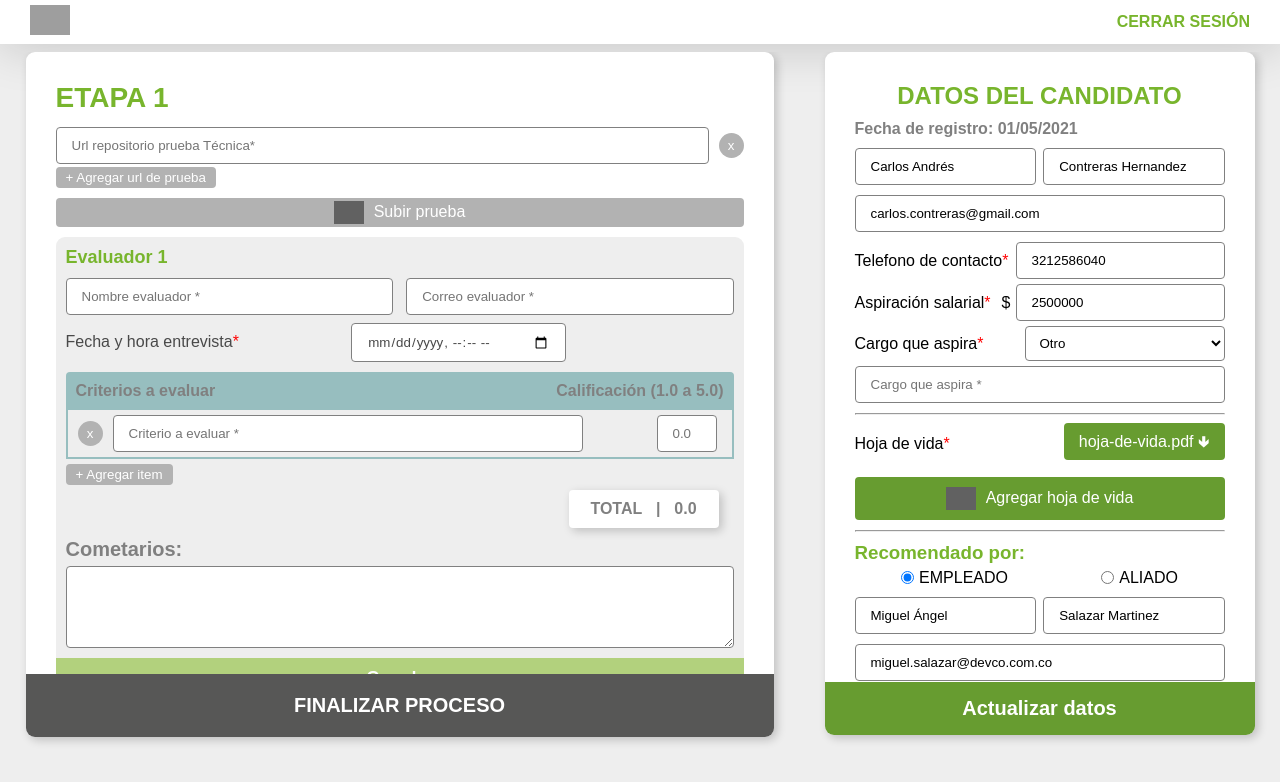
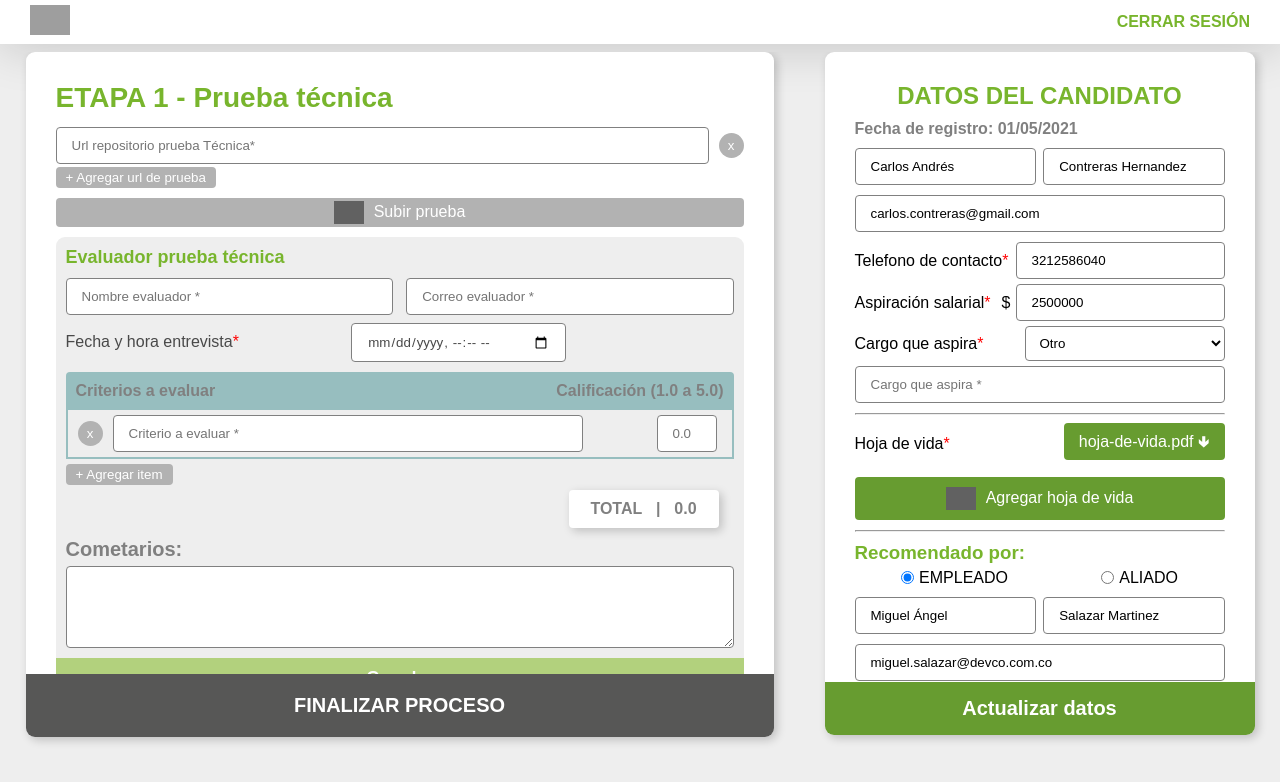
Before and after one commit to ZoltanMG/datos-etapa-candidato-mockup, an Angular app: page / in a window 1280 px wide. Shown: the top 782 px of the page. Built offline with nearby package versions, Linux system fonts and the light colour scheme; grey boxes are pictures that could not be loaded.

Commit message:
se cambio el nombre de las etapas y titulo del evaluador

```diff
--- a/src/app/components/etapas/etapas.component.html
+++ b/src/app/components/etapas/etapas.component.html
@@ -2,7 +2,7 @@
     <div class="contenedor-etapas">
 
         <article>
-            <h1 class="titulo-etapa">ETAPA 1</h1>
+            <h1 class="titulo-etapa">ETAPA 1 - Prueba técnica</h1>
             <div class="separador10">
                 <div *ngFor="let url of urlPrueba; index as idx" class="x-url">
                     <input type="text" class="input-estandar" placeholder="Url repositorio prueba Técnica*">
@@ -16,14 +16,14 @@
                 </div>
             </div>
             <div class="contenedor-evaluador separador10">
-                <h2 class="titulo-evaluador">Evaluador 1</h2>
+                <h2 class="titulo-evaluador">Evaluador prueba técnica</h2>
                 <app-evaluador></app-evaluador>
             </div>
             <button *ngIf="!evaluadorEtapaUno" (click)="agregarEvaluadorEtapaUno()" class="btn-agregar">+ Agregar
                 Evaluador</button>
             <div *ngIf="evaluadorEtapaUno" class="contenedor-evaluador separador10">
                 <div class="titulo-eliminar">
-                    <h2 class="titulo-evaluador">Evaluador 2</h2>
+                    <h2 class="titulo-evaluador">Evaluador 2 prueba técnica</h2>
                     <button (click)="eliminarEvaluadorEtapaUno()" class="btn-eliminar-cerrar"> X Eliminar</button>
                 </div>
                 <app-evaluador></app-evaluador>
@@ -38,11 +38,11 @@
         <article *ngIf="etapaDos" class="separador10">
             <hr>
             <div class="titulo-eliminar">
-                <h1 class="titulo-etapa separador10">ETAPA 2</h1>
+                <h1 class="titulo-etapa separador10">ETAPA 2 - Prueba teórica</h1>
                 <button (click)="eliminarEtapaDos()" class="btn-eliminar-cerrar"> X Eliminar etapa</button>
             </div>
             <div class=" contenedor-evaluador separador10">
-                <h2 class="titulo-evaluador">Evaluador 1</h2>
+                <h2 class="titulo-evaluador">Evaluador prueba teórica</h2>
                 <app-evaluador></app-evaluador>
 
             </div>
@@ -50,7 +50,7 @@
                 Evaluador</button>
             <div *ngIf="evaluadorEtapaDos" class="contenedor-evaluador separador10">
                 <div class="titulo-eliminar">
-                    <h2 class="titulo-evaluador">Evaluador 2</h2>
+                    <h2 class="titulo-evaluador">Evaluador 2 prueba teórica</h2>
                     <button (click)="eliminarEvaluadorEtapaDos()" class="btn-eliminar-cerrar"> X Eliminar</button>
                 </div>
                 <app-evaluador></app-evaluador>
```
